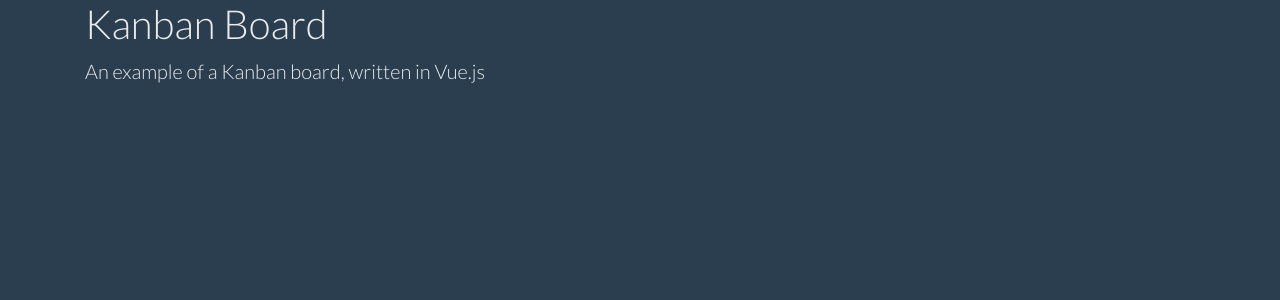
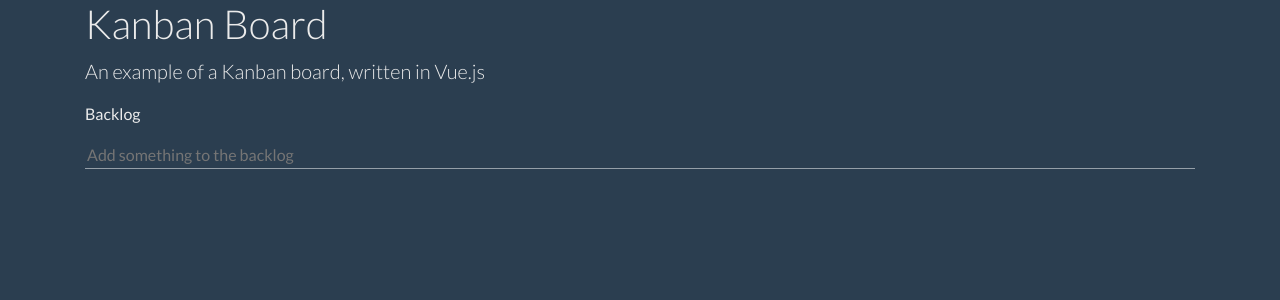
Before and after one commit to artigat1/kanban-board-vue, a Vue app: page /#/backlog in a window 1280 px wide. Shown: the top 300 px of the page. Built offline with nearby package versions, Linux system fonts and the light colour scheme.

Commit message:
Added a form to collect new items
Added the form to the backlog page and routing for that to be the default page.

```diff
--- a/package.json
+++ b/package.json
@@ -12,7 +12,8 @@
   },
   "dependencies": {
     "vue": "^2.5.2",
-    "vue-router": "^3.0.1"
+    "vue-router": "^3.0.1",
+    "vuex": "^3.0.1"
   },
   "devDependencies": {
     "autoprefixer": "^7.1.2",
--- /dev/null
+++ b/src/components/Backlog.vue
@@ -0,0 +1,17 @@
+<template>
+  <div class="backlog-view">
+    <p>Backlog</p>
+    <new-item></new-item>
+  </div>
+</template>
+
+<script>
+import NewItemForm from './NewItemForm';
+
+export default {
+    name: 'Backlog',
+    components: {
+        'new-item': NewItemForm,
+    },
+};
+</script>
--- /dev/null
+++ b/src/components/NewItemForm.vue
@@ -0,0 +1,47 @@
+<!-- src/components/NewItemForm.vue -->
+
+<template>
+  <div class="add-item">
+    <form action="#" method="post" v-on:submit.prevent="submitForm">
+      <input type="text" v-model="itemText" placeholder="Add something to the backlog">
+    </form>
+  </div>
+</template>
+
+
+<script>
+export default {
+    name: 'NewItemForm',
+    data() {
+        return {
+            itemText: '',
+        };
+    },
+    methods: {
+        submitForm() {
+            if (this.itemText) {
+                this.$store.commit('addItem', {
+                    text: this.itemText,
+                });
+
+                this.itemText = '';
+            }
+        },
+    },
+};
+</script>
+
+<style>
+  .add-item input {
+    outline: none;
+    border: 0;
+    border-bottom: 1px solid rgba(255, 255, 255, 0.5);
+    width: 100%;
+    transition: all 0.25s;
+    background: inherit;
+    color: white;
+  }
+  .add-item input:focus {
+    border-bottom-color: rgba(255, 255, 255, 1);
+  }
+</style>
--- a/src/main.js
+++ b/src/main.js
@@ -1,6 +1,7 @@
 import Vue from 'vue';
 import App from './App';
 import router from './router';
+import store from './store';
 
 Vue.config.productionTip = false;
 
@@ -8,5 +9,6 @@
 new Vue({
     el: '#app',
     router,
+    store,
     render: h => h(App),
 });
--- a/src/router/index.js
+++ b/src/router/index.js
@@ -1,13 +1,18 @@
 import Vue from 'vue';
 import Router from 'vue-router';
+import Backlog from '@/components/Backlog';
 
 Vue.use(Router);
 
 export default new Router({
     routes: [
         {
-            path: '/',
-            name: 'Default',
+            path: '/backlog',
+            component: Backlog,
+        },
+        {
+            path: '*',
+            redirect: '/backlog',
         },
     ],
 });
--- /dev/null
+++ b/src/store.js
@@ -0,0 +1,13 @@
+import Vue from 'vue';
+import Vuex from 'vuex';
+
+Vue.use(Vuex);
+
+export default new Vuex.Store({
+    state: {
+        items: {
+            todo: [],
+        },
+        nextId: 1,
+    },
+});
```
Also changed, not shown: 1 other file (tests, documents, lock files or other folders).
